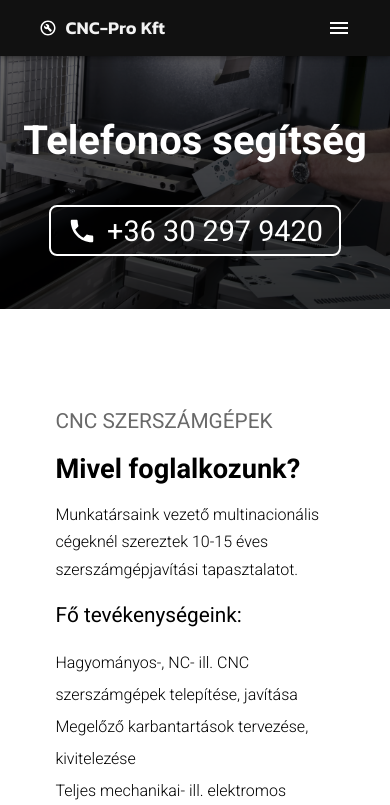
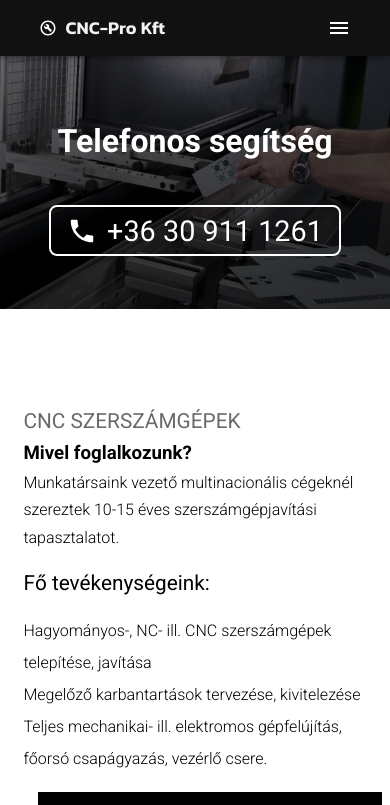
Before and after one commit to gerikov/cnc-pro, a React (Create React App) app: page /szerviz in a window 390 px wide. Shown: the top 805 px of the page. Built offline with nearby package versions, Linux system fonts and the light colour scheme.

Commit message:
style fixing

```diff
--- a/src/components/Navbar.jsx
+++ b/src/components/Navbar.jsx
@@ -102,7 +102,12 @@ const Navbar = () => {
         }}
       >
         {navItems.map((item) => (
-          <MenuItem key={item} component={RouterLink} to={`${item.link}`}>
+          <MenuItem
+            key={item}
+            onClick={(e) => setOpen(false)}
+            component={RouterLink}
+            to={`${item.link}`}
+          >
             {item.menu}
           </MenuItem>
         ))}
--- a/src/pages/Kapcsolat.jsx
+++ b/src/pages/Kapcsolat.jsx
@@ -15,7 +15,6 @@ const Kapcsolat = () => {
 
   return (
     <div className="kapcsolat">
-      <div className="hero"></div>
       <div className="container">
         <div className="left">
           <ContactForm />
--- a/src/pages/Kapcsolat.scss
+++ b/src/pages/Kapcsolat.scss
@@ -49,3 +49,19 @@
     }
   }
 }
+
+@media only screen and (max-width: 900px) {
+  .kapcsolat {
+    .container {
+      .left {
+        padding: 1rem 2rem !important;
+      }
+      .right {
+        padding: 2rem 0 !important;
+        .icon {
+          display: none;
+        }
+      }
+    }
+  }
+}
--- a/src/pages/Szerviz.jsx
+++ b/src/pages/Szerviz.jsx
@@ -8,14 +8,14 @@ const Szerviz = () => {
   return (
     <div className="szerviz">
       <section className="szerviz__hero">
-        <h3>Telefonos segítség</h3>
+        <h2>Telefonos segítség</h2>
         <button>
-          <a href="tel:+36 30 297 9420">
+          <a href="tel:+36 30 911 1261">
             <div className="szerviz__hero-phone">
               <LocalPhoneIcon
                 sx={{ fontSize: "30px", margin: "0 10px 0 0 " }}
               />
-              +36 30 297 9420
+              +36 30 911 1261
             </div>
           </a>
         </button>
--- a/src/pages/Szerviz.scss
+++ b/src/pages/Szerviz.scss
@@ -1,4 +1,4 @@
-h3 {
+h2 {
   margin: 1rem 0;
   font-size: 1.7rem;
   font-weight: 600;
@@ -75,7 +75,7 @@ li {
     .szerviz__cnc-text {
       float: left;
       width: 50%;
-      padding: 2rem;
+      padding: 2rem 0;
     }
     .szerviz__cnc-img {
       width: 50%;
@@ -111,7 +111,7 @@ li {
     }
 
     .szerviz__machines-text {
-      padding: 2rem;
+      padding: 2rem 0;
       width: 50%;
 
       .divider {
@@ -151,4 +151,13 @@ li {
     margin: auto 0;
     width: 100% !important;
   }
+
+  .szerviz__hero {
+    padding: 2rem;
+    h2 {
+      color: white;
+      font-size: 2rem !important;
+      line-height: 2rem !important;
+    }
+  }
 }
--- a/src/pages/Uv-nyomtatas.scss
+++ b/src/pages/Uv-nyomtatas.scss
@@ -117,6 +117,18 @@ img {
 }
 
 @media only screen and (max-width: 900px) {
+  .uv-nyomtatas {
+    .hero {
+      padding: 2rem;
+      h2 {
+        font-size: 2rem !important;
+      }
+      h3 {
+        font-size: 1.5rem !important;
+      }
+    }
+  }
+
   .left,
   .right {
     width: 100% !important ;
```
